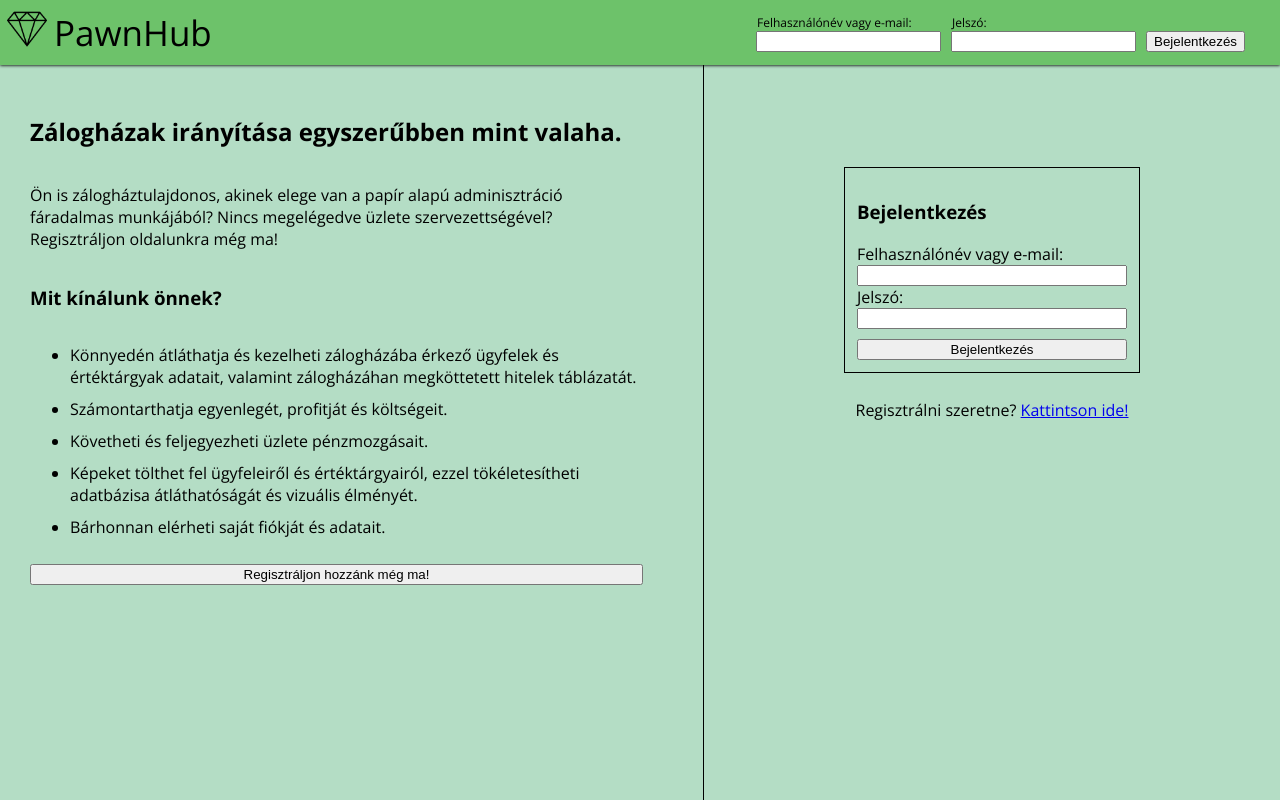
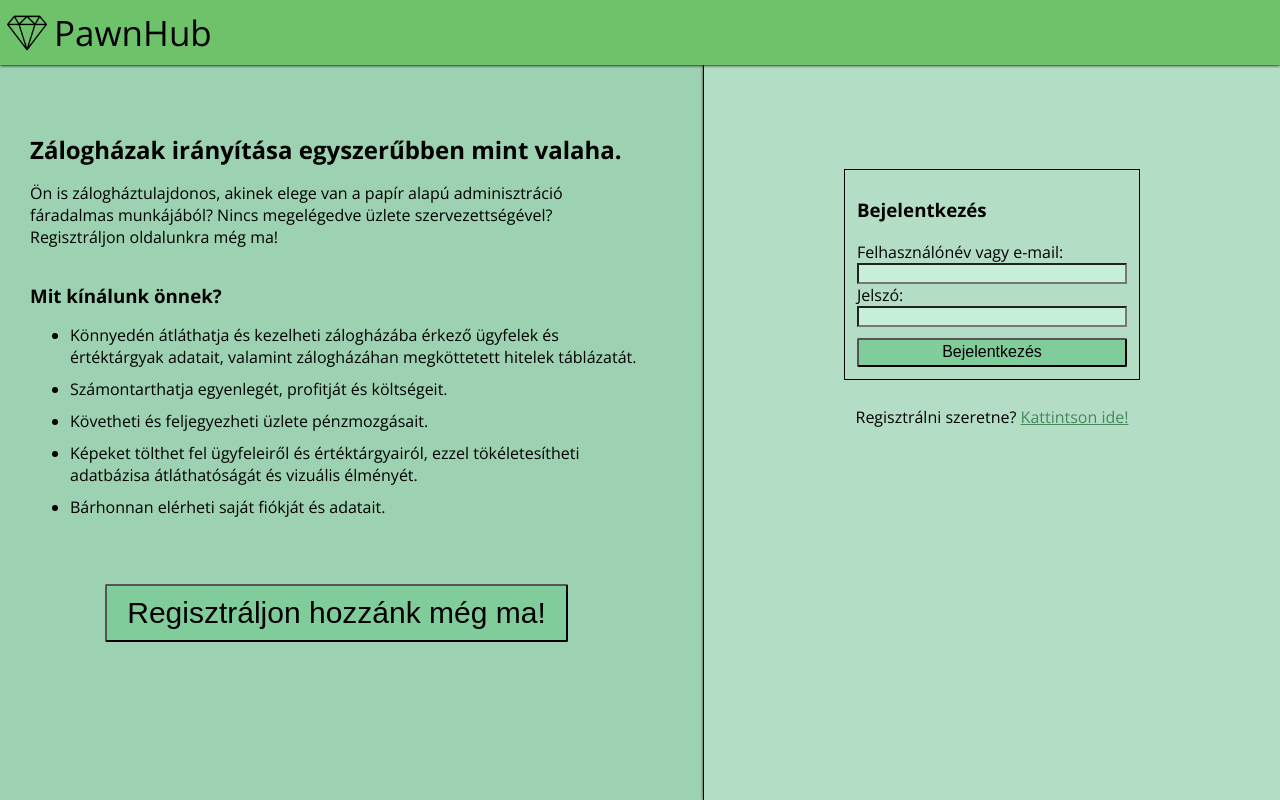
Before and after one commit to mikobalint-szbi/PawnHub, a SvelteKit app: page / in a window 1280 px wide. Built offline with nearby package versions, Linux system fonts and the light colour scheme.

Commit message:
Login screen finished

```diff
--- a/src/lib/Header.svelte
+++ b/src/lib/Header.svelte
@@ -6,20 +6,9 @@
         <h3>PawnHub</h3>
     </div>
 
-    <div id="loginBox">
-        <div class="subLogin">
-            <label for="l-username">Felhasználónév vagy e-mail:</label>
-            <input type="text" name="l-username" id="l-username">
-        </div>
-        <div class="subLogin">
-            <label for="l-password">Jelszó:</label>
-            <input type="password" name="l-password" id="l-password">
-        </div>
-        <div class="subLogin">
-            <button id="login">Bejelentkezés</button>
-        </div>
 
-    </div>
+
+
 </div>
 
 <style lang="scss">
@@ -31,6 +20,7 @@
         display: flex;
         align-items: center;
         box-shadow: 0px 0.8px 3px black;
+        z-index: 300;
 
         h3{
             font-size: 35px;
@@ -46,26 +36,10 @@
         #logoBox{
             display: flex;
             flex-direction: row;
+            align-items: center;
         }
 
-        #loginBox{
-            display: flex;
-            flex-direction: row;
-            margin-left: auto;
-            margin-right: 30px;
-            justify-content: center;
 
-            .subLogin{
-                display: flex;
-                flex-direction: column;
-                justify-content: end;
-                margin: 0 5px;
 
-                label{
-                    font-size: 12px;
-                    margin-left: 1px;
-                }
-            }
-        }
     }
 </style>
--- a/src/routes/+page.svelte
+++ b/src/routes/+page.svelte
@@ -1,7 +1,33 @@
 <script>
-    function switchToRegister(){
+    async function switchtoRegister(regDirector){
+
+        if (regDirector){
+            document.getElementById("regDriector").style.display = "block"
+            await new Promise(r => setTimeout(r, 100));
+        }
+
+
+
+        document.getElementById("loginBox").style.display = "none"
+        document.getElementById("registerBox").style.display = "flex"
+
+        document.getElementById("toRegister-p").style.display = "none"
+        document.getElementById("toLogin-p").style.display = "block"
+
+
+
 
     }
+    function switchtoLogin(){
+        document.getElementById("loginBox").style.display = "flex"
+        document.getElementById("registerBox").style.display = "none"
+
+        document.getElementById("toRegister-p").style.display = "block"
+        document.getElementById("toLogin-p").style.display = "none"
+
+        document.getElementById("regDriector").style.display = "none"
+    }
+
 
 </script>
 
@@ -34,7 +60,11 @@
             <li>Elhalálozás esetén belső szerveinek felhasználására</li>
         </ul>
 
-        <button>Regisztráljon hozzánk még ma!</button>
+        <div id="registerPromotion-div">
+            <button id="registerPromotion" on:click={() => switchtoRegister(true)}>Regisztráljon hozzánk még ma!</button>
+            <p id="regDriector">🠦 Tekintsen a képernyő jobb oldalára! 🠦</p>
+        </div>
+
 
     </div>
     <div id="body-col2">
@@ -46,8 +76,7 @@
             <input type="password" name="l-password" id="l-password">
             <button id="login">Bejelentkezés</button>
         </div>
-        <!-- svelte-ignore a11y-invalid-attribute -->
-        <p>Regisztrálni szeretne? <a href="#" on:click={() => switchToRegister(true)}>Kattintson ide!</a></p>
+
         <div id="registerBox">
             <h3>Regisztráció</h3>
             <label for="r-surname">Vezetéknév:</label>
@@ -64,6 +93,12 @@
             <input type="password" name="r-passwordAgain" id="r-passwordAgain">
             <button id="register">Regisztráció</button>
         </div>
+
+        <!-- svelte-ignore a11y-invalid-attribute -->
+        <p id="toRegister-p">Regisztrálni szeretne? <a href="#" on:click={() => switchtoRegister(false)}>Kattintson ide!</a></p>
+        <!-- svelte-ignore a11y-invalid-attribute -->
+        <p id="toLogin-p">Már van PawnHub-fiókja? <a href="#" on:click={switchtoLogin}>Kattintson ide!</a></p>
+
     </div>
 
 </section>
@@ -87,6 +122,12 @@
         flex-direction: column;
         padding: 30px;
         padding-right: 60px;
+        padding-top: 6vh;
+        background-color: rgb(156, 210, 177);
+
+        h3, h2{
+            margin-bottom: 0px;
+        }
     }
     #body-col2{
         width: 45%;
@@ -95,20 +136,25 @@
         align-items: center;
         justify-content: baseline;
         flex-direction: column;
-        padding-top: 8%;
+        padding-top: 13vh;
         gap: 10px;
+        box-shadow: -0.8px 0px 3px black;
     }
     #loginBox{
         display: flex;
         flex-direction: column;
         padding: 12px;
         border: 1px solid black;
+        h3{
+            margin-top: 15px;
+        }
+
         input{
             width: 270px;
         }
 
         #login{
-            margin-top: 10px;
+            margin-top: 11px;
         }
     }
 
@@ -118,13 +164,25 @@
         flex-direction: column;
         padding: 12px;
         border: 1px solid black;
+        h3{
+            margin-top: 15px;
+        }
         input{
             width: 270px;
         }
 
         #register{
-            margin-top: 10px;
+            margin-top: 14px;
         }
+
+        #r-username{
+            margin-bottom: 10px;
+        }
+
+    }
+
+    #toLogin-p{
+        display: none;
     }
 
 
@@ -134,5 +192,28 @@
         }
     }
 
+    #registerPromotion-div{
+        display: flex;
+        width: 100%;
+        justify-content: center;
+        margin-top: 40px;
+        display: flex;
+        flex-direction: column;
+        align-items: center;
+
+        #registerPromotion{
+            font-size: 30px;
+            width: fit-content;
+            padding: 10px 20px;
+
+        }
+        #regDriector{
+            margin: 0;
+            display: none;
+        }
+
+    }
+
+
 
 </style>
--- a/src/routes/styles.css
+++ b/src/routes/styles.css
@@ -13,3 +13,19 @@ body {
 *{
 	box-sizing: border-box;
 }
+
+button{
+	background-color: rgb(128, 204, 154);
+	font-size: 16px;
+	padding: 3.5px;
+	cursor: pointer;
+	border-radius: 2px;
+}
+
+a{
+	color: rgb(71, 137, 94);
+}
+
+input{
+	background-color: rgb(199, 238, 217)
+}
```
